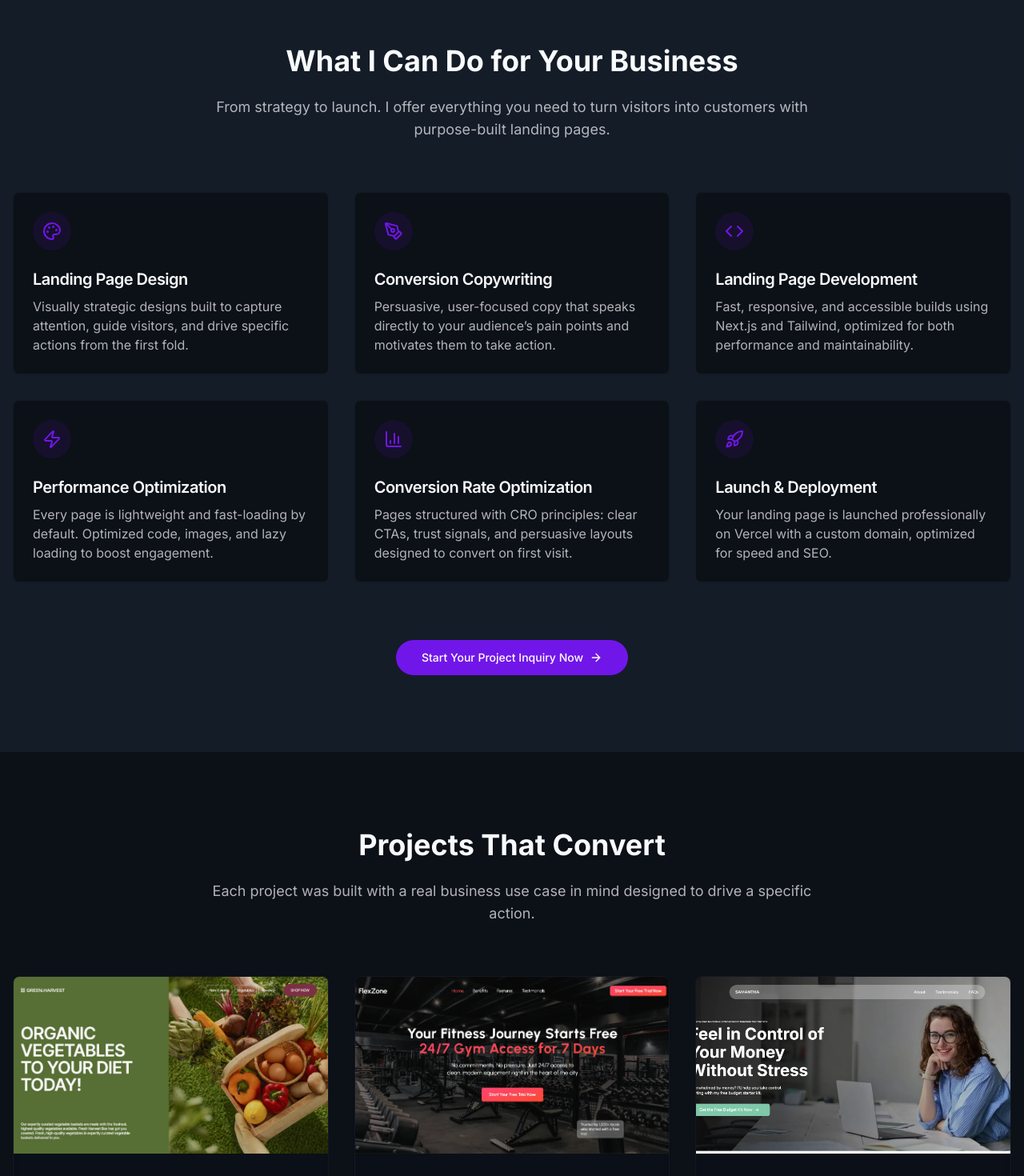
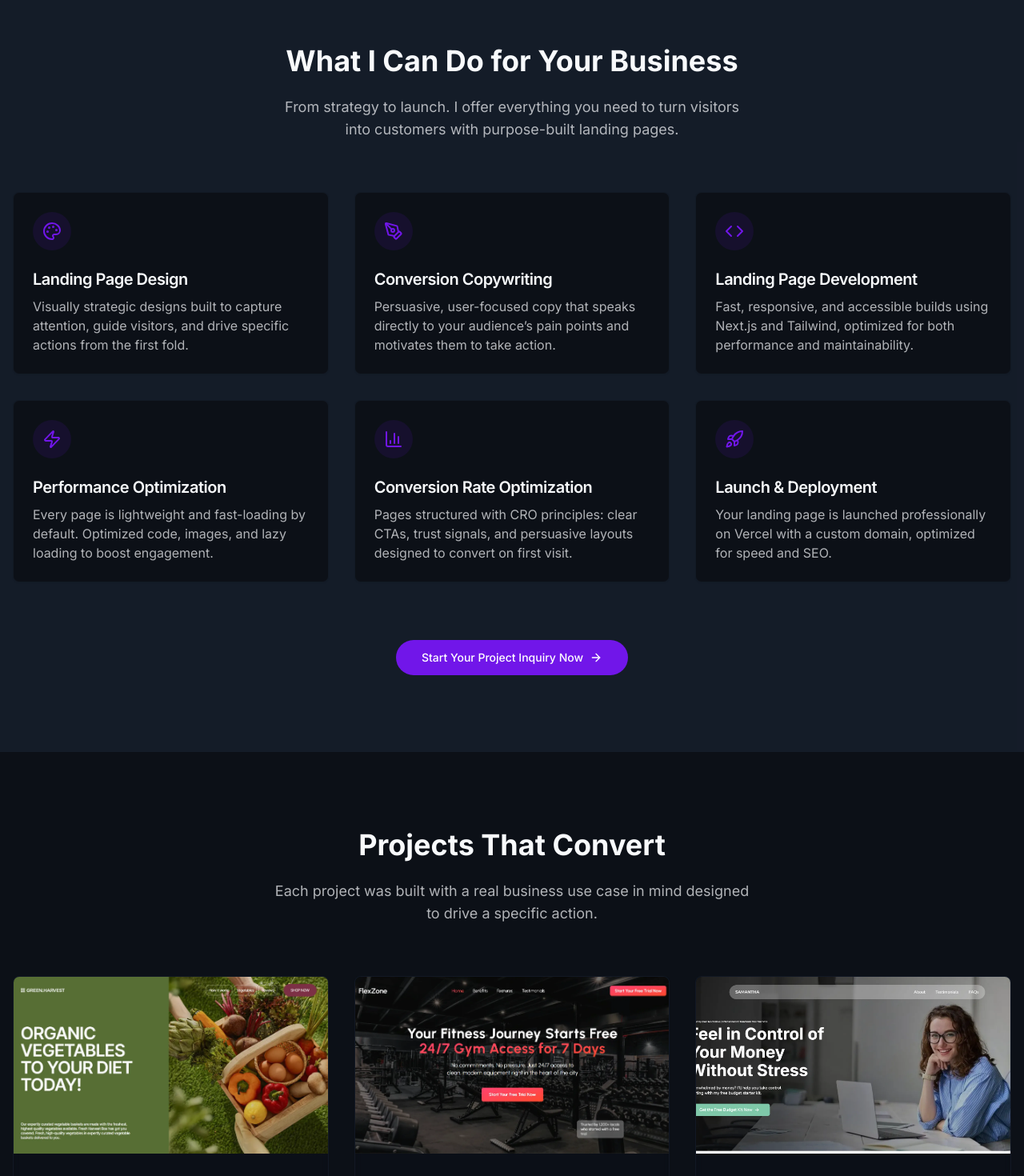
Before and after one commit to yamami-mohammed-monsif/monsif-dev-portfolio, a Next.js app: page / in a window 1280 px wide. Shown: the part 840-2310 px from the top of the page at 80% size. Built offline with nearby package versions, Linux system fonts and the light colour scheme.

Commit message:
added max width to section intro paragraphs

```diff
--- a/components/sections/contact-section.tsx
+++ b/components/sections/contact-section.tsx
@@ -118,7 +118,7 @@ export function ContactSection() {
           <h2 className="text-3xl md:text-4xl font-bold mb-6">
             Ready to launch a landing page that actually converts?
           </h2>
-          <p className="text-foreground/70 text-lg">
+          <p className="text-foreground/70 text-lg max-w-[600px] mx-auto">
             Share your vision below, and let's build a strategy for your next
             high-performing digital asset.
           </p>
--- a/components/sections/portfolio-section.tsx
+++ b/components/sections/portfolio-section.tsx
@@ -74,7 +74,7 @@ export function PortfolioSection() {
           <h2 className="text-3xl md:text-4xl font-bold mb-6">
             Projects That Convert
           </h2>
-          <p className="text-foreground/70 text-lg">
+          <p className="text-foreground/70 text-lg max-w-[600px] mx-auto">
             Each project was built with a real business use case in mind
             designed to drive a specific action.
           </p>
--- a/components/sections/process-section.tsx
+++ b/components/sections/process-section.tsx
@@ -89,7 +89,7 @@ export function ProcessSection() {
           <h2 className="text-3xl md:text-4xl font-bold mb-6">
             How I Build High-Converting Pages
           </h2>
-          <p className="text-foreground/70 text-lg">
+          <p className="text-foreground/70 text-lg max-w-[600px] mx-auto">
             A simple, structured process that keeps things clear, efficient, and
             focused on results.
           </p>
--- a/components/sections/services-section.tsx
+++ b/components/sections/services-section.tsx
@@ -57,7 +57,7 @@ export function ServicesSection() {
           <h2 className="text-3xl md:text-4xl font-bold mb-6">
             What I Can Do for Your Business
           </h2>
-          <p className="text-foreground/70 text-lg">
+          <p className="text-foreground/70 text-lg max-w-[600px] mx-auto">
             From strategy to launch. I offer everything you need to turn
             visitors into customers with purpose-built landing pages.
           </p>
```
